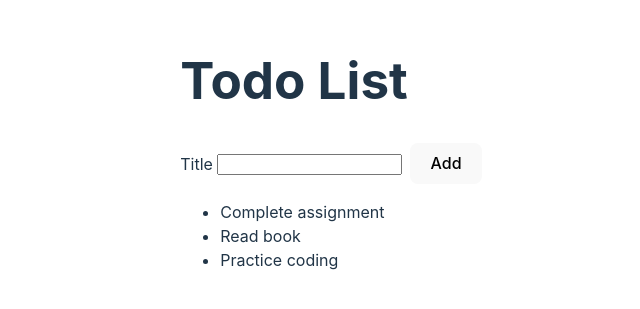
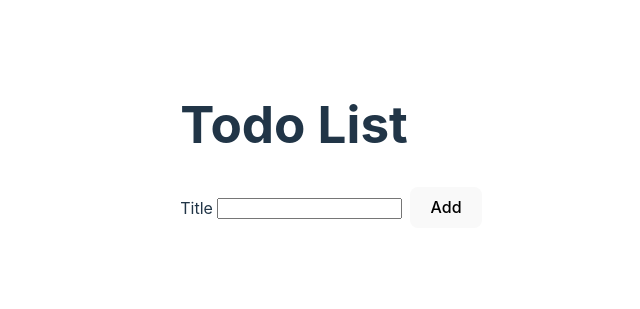
Before and after one commit to verafes/react-todo, a React (Vite) app: page / in a window 1280 px wide. Shown: the part 247-556 px from the top of the page, without its empty margins (309-949 px from the left). Built offline with nearby package versions, Linux system fonts and the light colour scheme.

Commit message:
Lesson_1_4

```diff
--- a/src/AddTodoForm.jsx
+++ b/src/AddTodoForm.jsx
@@ -1,17 +1,41 @@
-function AddTodoForm(todoprops) {
+import {useState} from 'react';
+
+function AddTodoForm({ onAddTodo, todoList }) {
+    // New state variable and function to handle title change
+    const [todoTitle, setTodoTitle] = useState("");
+
+    function handleTitleChange(event) {
+        console.log(todoTitle);
+        event.preventDefault();
+        let newTodoTitle = event.target.value;
+        setTodoTitle(newTodoTitle);
+    }
+
+    // Function to handle form submission
     const handleAddTodo = (event) => {
         event.preventDefault();
-        const todoTitle = event.target.elements.title.value;
-        console.log(todoTitle);
-        todoprops.onAddTodo(todoTitle);
-        event.target.reset();
+        // Calculate nextId based on the current length of todoList
+        const nextId = todoList.length > 0 ? todoList[todoList.length - 1].id + 1 : 1;
+        const newTodo = {
+            id: nextId,
+            title: todoTitle,
+        };
+        onAddTodo(newTodo);
+        setTodoTitle("");
     };
     return (
         <form onSubmit={handleAddTodo}>
             <label htmlFor="todoTitle">Title </label>
-            <input id="todoTitle" name="title" />
+            <input
+                id="todoTitle"
+                type="text"
+                name="title"
+                value={todoTitle}
+                onChange={handleTitleChange}
+            />
             <button type="submit">Add</button>
         </form>
     );
 }
+
 export default AddTodoForm;
--- a/src/App.jsx
+++ b/src/App.jsx
@@ -1,23 +1,20 @@
-import React, { useState } from 'react';
+import { useState } from 'react';
 import './App.css'
-import TodoList, { initialTodoList } from './TodoList';
+import TodoList from './TodoList';
 import AddTodoForm from './AddTodoForm';
 
 function App() {
-    const [newTodoList, setTodoList] = useState( initialTodoList );
-    let len = newTodoList.length;
-
-    const addTodo = (title) => {
-        const newId = newTodoList[len - 1].id + 1;
-        let newItem = { id: newId, title }
-        setTodoList([...newTodoList, newItem]);
+    // State and function to manage todo list items
+    const [todoList, setTodoList] = useState( [] );
+    const addTodo = (newTodo) => {
+        setTodoList([...todoList, newTodo]);
     };
 
     return (
         <>
             <h1>Todo List</h1>
-            <AddTodoForm onAddTodo={addTodo}/>
-            <TodoList todoList={newTodoList}/>
+            <AddTodoForm onAddTodo={addTodo} todoList={todoList}/>
+            <TodoList todos={todoList}/>
         </>
     )
 }
--- a/src/TodoList.jsx
+++ b/src/TodoList.jsx
@@ -1,15 +1,10 @@
 import TodoListItem from './TodoListItem.jsx';
 
-export const initialTodoList = [
-    { id: 1, title: "Complete assignment" },
-    { id: 2, title: "Read book" },
-    { id: 3, title: "Practice coding" }
-]
-
-function TodoList({ todoList }) {
+// mapping over todoList array
+function TodoList({ todos }) {
     return (
         <ul>
-            {todoList.map((item) => (
+            {todos.map((item) => (
                 <TodoListItem key={item.id} todo={item}/>
             ))}
         </ul>
--- a/src/TodoListItem.jsx
+++ b/src/TodoListItem.jsx
@@ -1,6 +1,6 @@
-function TodoListItem(todoprops) {
+function TodoListItem({ todo }) {
     return (
-        <li>{todoprops.todo.title}</li>
+        <li>{todo.title}</li>
     );
 }
 
```
